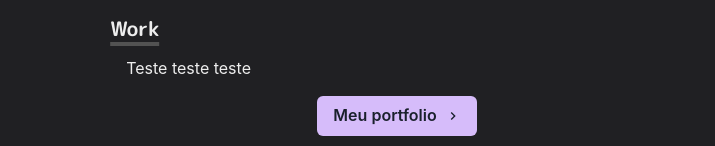
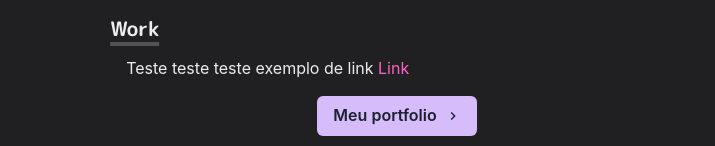
Before and after one commit to Phna-b/Portfolio, a Next.js app: page / in a window 1280 px wide. Shown: the part 310-456 px from the top of the page, without its empty margins (243-958 px from the left). Built offline with nearby package versions, Linux system fonts and the light colour scheme.

Commit message:
[FEAT] Update de exemplo

```diff
--- a/pages/index.js
+++ b/pages/index.js
@@ -45,7 +45,13 @@ const Page = () => {
 
             <Section delay={0.1}>
               <Heading as="h3" variant="section-title">Work</Heading>
-              <Paragraph>Teste teste teste</Paragraph>
+              <Paragraph>
+                Teste teste teste
+                exemplo de link{' '}
+                <Link as={NextLink} href="/works/link" passHref scroll={false}>
+                    Link
+                </Link>
+                </Paragraph>
 
               <Box align="center" my={4}>
 
```
